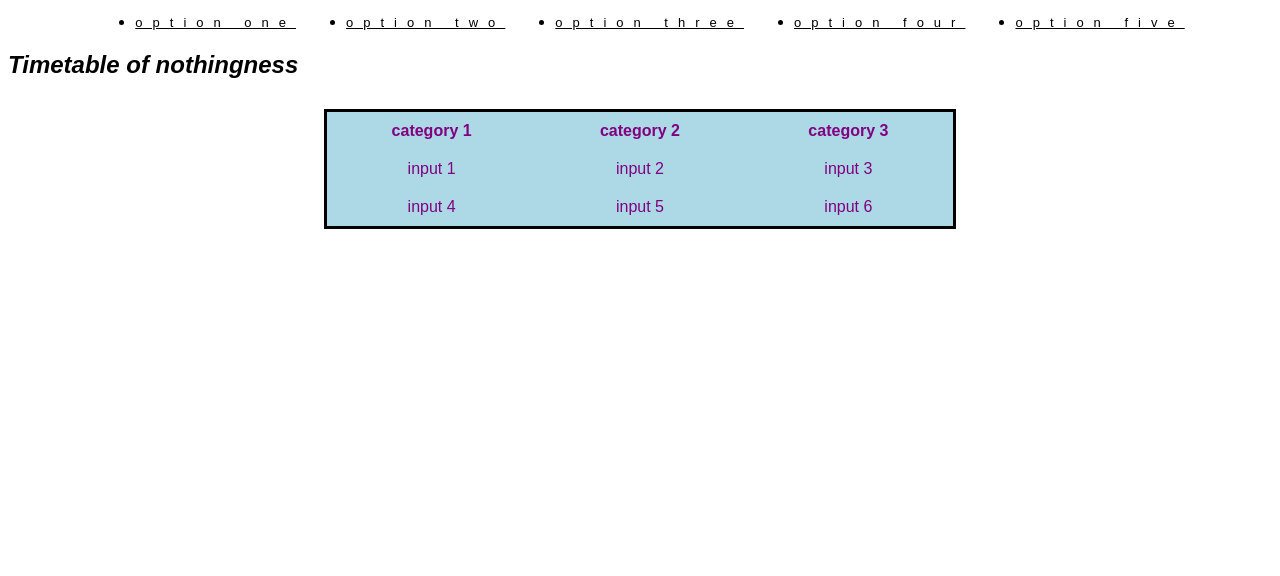
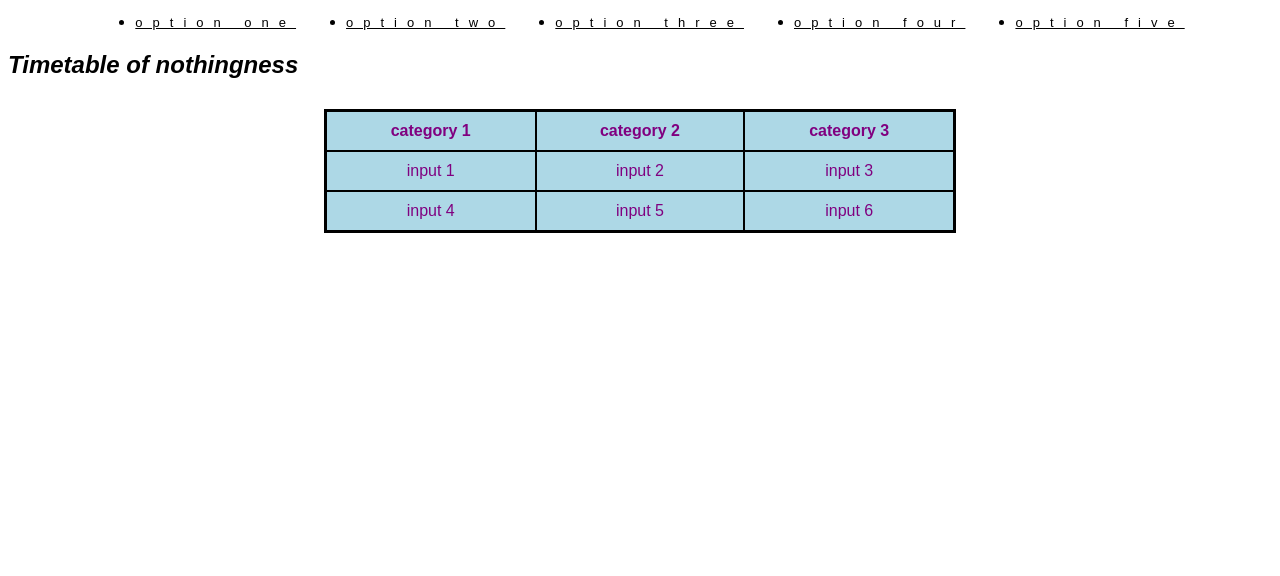
Before and after one commit to shareefashubber2003/DM6032, a plain HTML site: page index.html in a window 1280 px wide. Shown: the part 217-793 px from the top of the page. Drawn offline with Linux system fonts and the light colour scheme.

Commit message:
Update style.css

```diff
--- a/style.css
+++ b/style.css
@@ -30,6 +30,10 @@ border-collapse: collapse;
 height: 100px;
 width: 50%}
 
+th, td {
+  border: 2px solid black;
+}
+
 #media{ max-width: 350px;
   margin: 350px auto;
 padding:60px;
```
